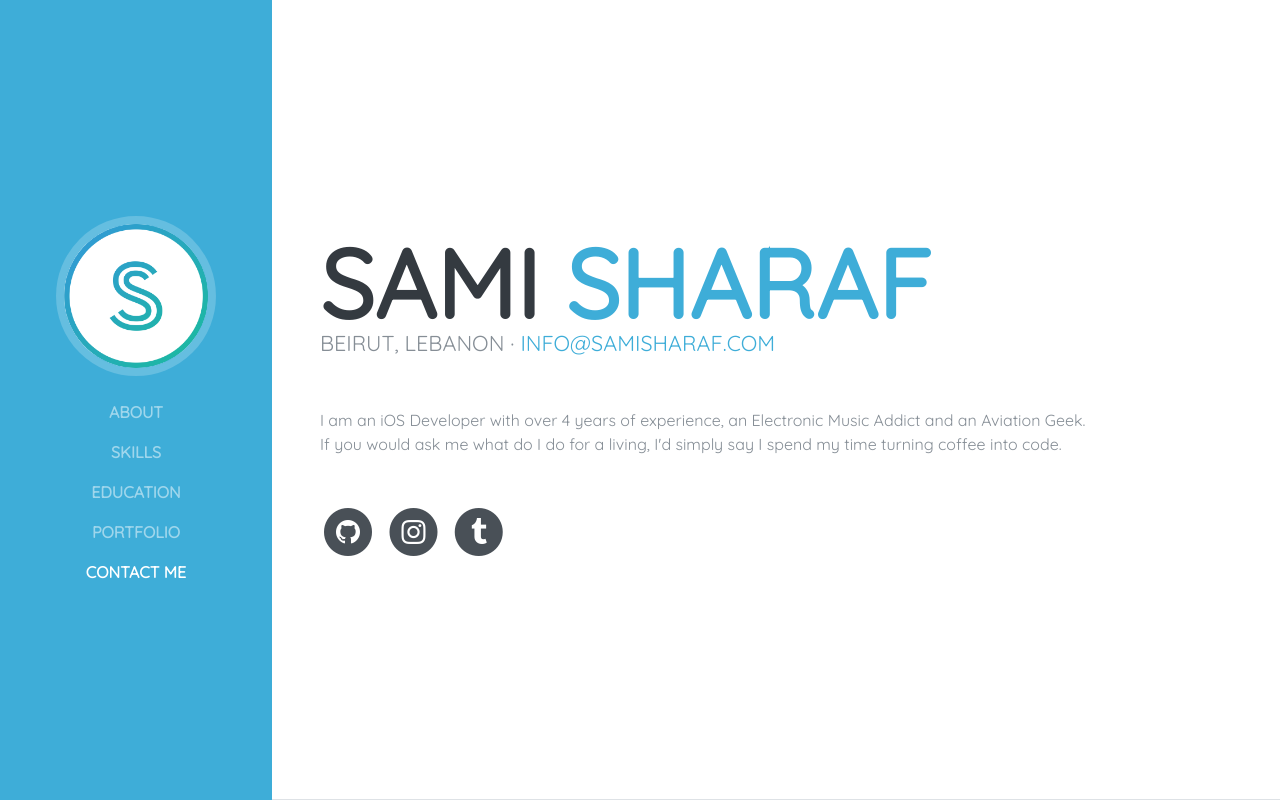
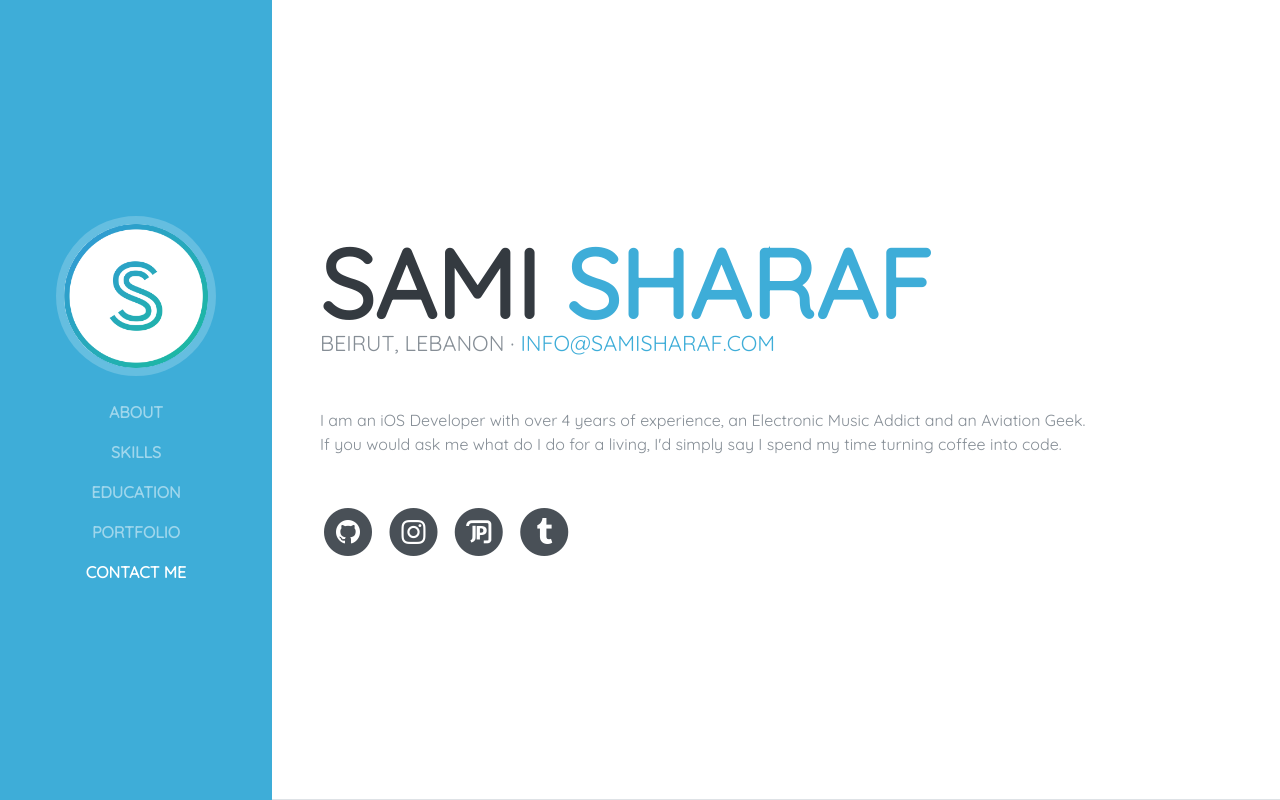
Before and after one commit to SamiSharaf/samisharaf.github.io, a plain HTML site: page index.html in a window 1280 px wide. Shown: the top 800 px of the page. Drawn offline with Linux system fonts and the light colour scheme.

Commit message:
Update JetPhotos link

```diff
--- a/index.html
+++ b/index.html
@@ -18,6 +18,7 @@
     <link href="vendor/font-awesome/css/font-awesome.min.css" rel="stylesheet">
     <link href="vendor/devicons/css/devicons.min.css" rel="stylesheet">
     <link href="vendor/simple-line-icons/css/simple-line-icons.css" rel="stylesheet">
+    <link href="vendor/JetPhotos/css/JetPhotos.css" rel="stylesheet">
 
     <!-- Custom styles -->
     <link href="css/resume.css" rel="stylesheet">
@@ -100,6 +101,14 @@
                 <span class="fa-stack fa-lg">
                   <i class="fa fa-circle fa-stack-2x"></i>
                   <i class="fa fa-instagram fa-stack-1x fa-inverse"></i>
+                </span>
+              </a>
+            </li>
+            <li class="list-inline-item">
+              <a target="_blank" href="//jetphotos.com/photographer/115550">
+                <span class="fa-stack fa-lg">
+                  <i class="fa fa-circle fa-stack-2x"></i>
+                  <i class="fa icon-JetPhotos fa-stack-1x fa-inverse"></i>
                 </span>
               </a>
             </li>
--- /dev/null
+++ b/vendor/JetPhotos/css/JetPhotos.css
@@ -0,0 +1,24 @@
+/* Generated by Glyphter (http://www.glyphter.com) on  Sun Dec 31 2017*/
+@font-face {
+    font-family: 'JetPhotos';
+    src: url('../fonts/JetPhotos.eot');
+    src: url('../fonts/JetPhotos.eot?#iefix') format('embedded-opentype'),
+         url('../fonts/JetPhotos.woff') format('woff'),
+         url('../fonts/JetPhotos.ttf') format('truetype'),
+         url('../fonts/JetPhotos.svg#JetPhotos') format('svg');
+    font-weight: normal;
+    font-style: normal;
+}
+[class*='icon-']:before{
+  font-family: 'JetPhotos';
+  speak: none;
+  font-style: normal;
+  font-weight: normal;
+  font-variant: normal;
+  text-transform: none;
+  line-height: 2;
+  /* Better Font Rendering =========== */
+  -webkit-font-smoothing: antialiased;
+  -moz-osx-font-smoothing: grayscale;
+}
+.icon-JetPhotos:before{content:'\0041';}
```
Also changed, not shown: vendor/JetPhotos/fonts/JetPhotos.ttf (added), vendor/JetPhotos/fonts/JetPhotos.woff (added), 10 other files.
